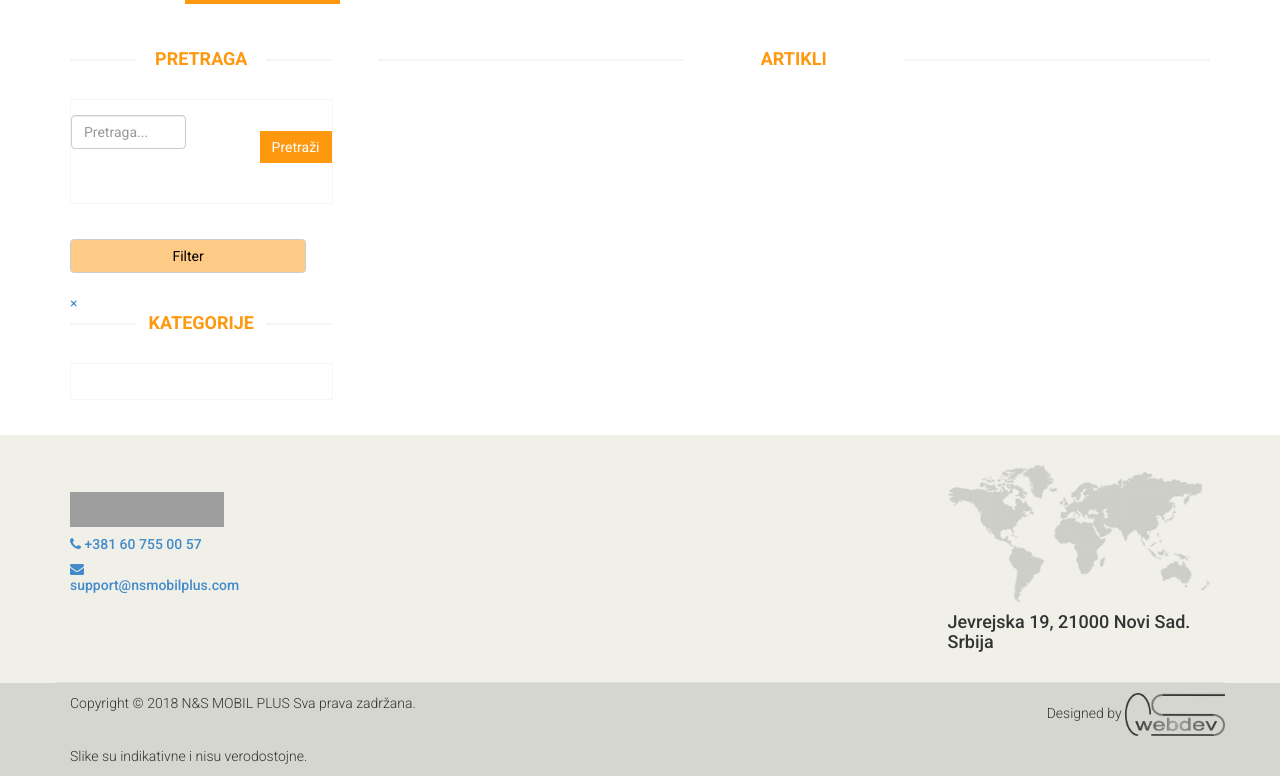
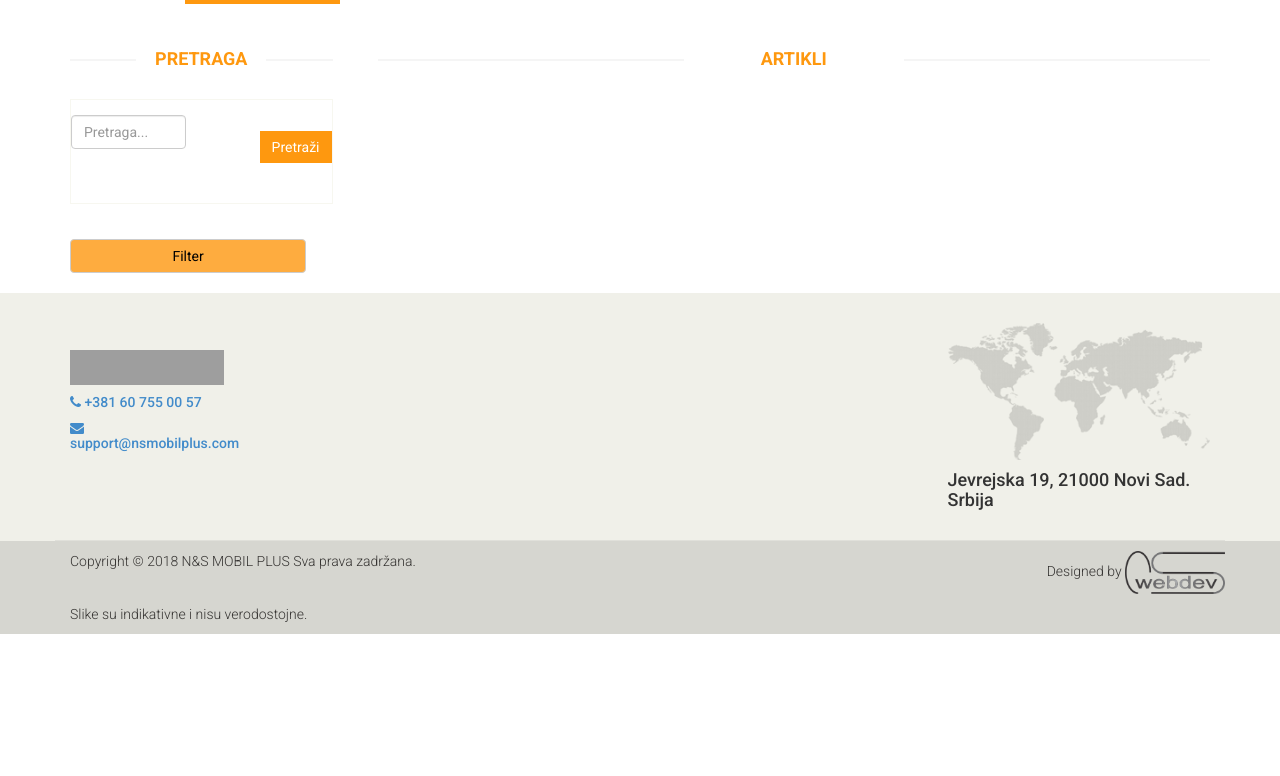
Before and after one commit to papulic/NSMOBILPLUS, a Django app: page / in a window 1280 px wide. Shown: the part 565-1341 px from the top of the page. After the commit the page ends 1199 px from the top, so only its background shows below. Run offline with Django 3.2, Linux system fonts and the light colour scheme; data that the repository does not hold is empty; grey boxes are pictures that could not be loaded.

Commit message:
Add files via upload

```diff
--- a/eprodaja/static/eprodaja/css/main.css
+++ b/eprodaja/static/eprodaja/css/main.css
@@ -891,8 +891,8 @@ h2.title {
 #button_xs{
     width: 90%;
     margin-bottom: 20px;
-    z-index: 99;
-    background-color: rgba(254, 152, 15,0.5);
+    z-index: 98;
+    background-color: rgba(254, 152, 15,0.8);
 
 }
 #button_xs a{
@@ -2532,3 +2532,37 @@ h2.title {
     position: absolute;
     bottom: 0;
 }
+
+.sidenav {
+    height: 100%;
+    width: 0;
+    position: fixed;
+    z-index: 99;
+    top: 0;
+    left: 0;
+    background-color: #ffff;
+    overflow-x: hidden;
+    transition: 0.5s;
+    padding-top: 60px;
+    opacity: 0.9;
+}
+
+.sidenav a {
+    padding: 8px 8px 8px 32px;
+    text-decoration: none;
+    font-size: 25px;
+    color: #818181;
+    display: block;
+}
+
+.sidenav a:hover, .offcanvas a:focus{
+    color: #fe980f;
+}
+
+.sidenav .closebtn {
+    position: absolute;
+    top: 0;
+    right: 25px;
+    font-size: 36px;
+    margin-left: 50px;
+}
```
